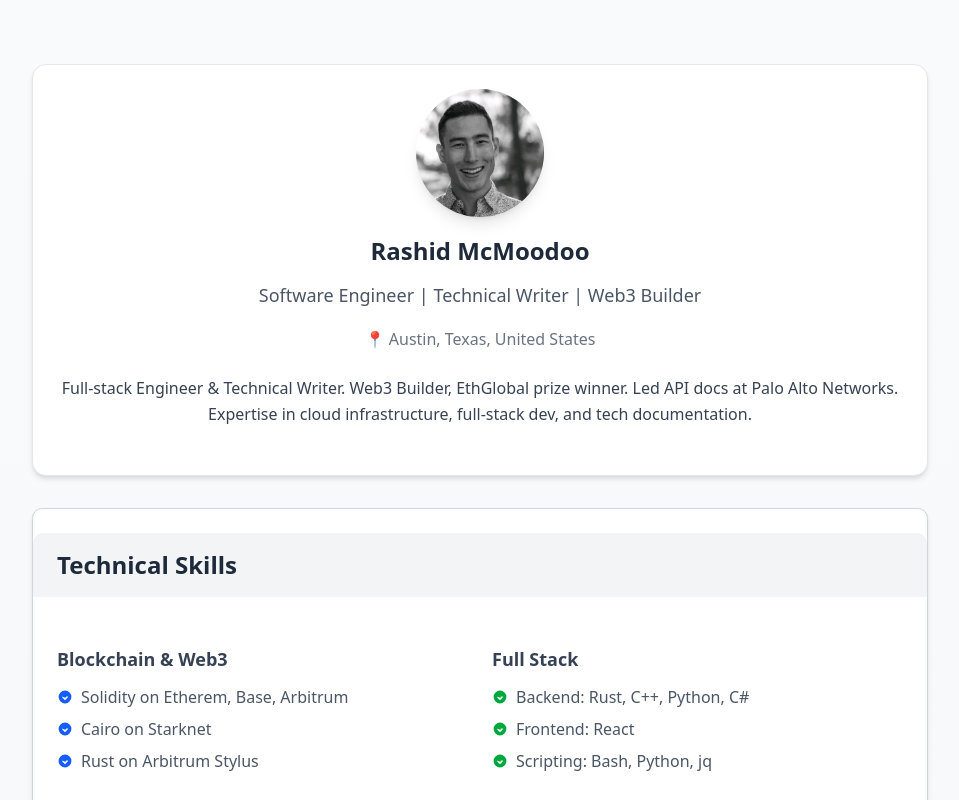
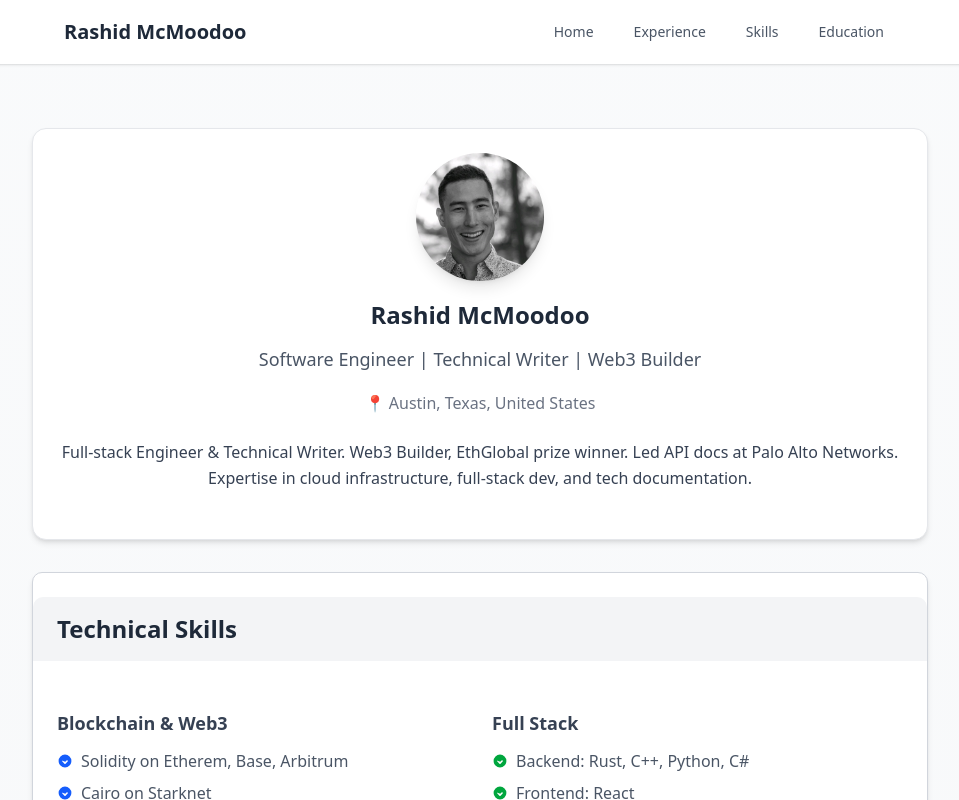
Before and after one commit to mcmoodoo/mcmoodoo, a Next.js app: page / in a window 1280 px wide. Shown: the top 800 px of the page, without its empty margins (160-1119 px from the left). Built offline with nearby package versions, Linux system fonts and the light colour scheme.

Commit message:
added top navbar

```diff
--- a/src/app/layout.tsx
+++ b/src/app/layout.tsx
@@ -1,5 +1,6 @@
 import type { Metadata } from "next";
 import { Geist, Geist_Mono } from "next/font/google";
+import { NavBar } from "@/components/ui/navbar";
 import "./globals.css";
 
 const geistSans = Geist({
@@ -23,10 +24,11 @@ export default function RootLayout({
 	children: React.ReactNode;
 }>) {
 	return (
-		<html lang="en">
+		<html lang="en" className="scroll-smooth">
 			<body
 				className={`${geistSans.variable} ${geistMono.variable} antialiased`}
 			>
+				<NavBar />
 				{children}
 			</body>
 		</html>
--- a/src/app/page.tsx
+++ b/src/app/page.tsx
@@ -26,7 +26,7 @@ const pageContent = {
 			items: [
 				"Solidity on Etherem, Base, Arbitrum",
 				"Cairo on Starknet",
-        "Rust on Arbitrum Stylus"
+				"Rust on Arbitrum Stylus",
 			],
 		},
 		fullstack: {
@@ -128,6 +128,7 @@ export default function Home() {
 				</Card>
 
 				{/* Skills Section */}
+				<section id="skills">
 					<Card className="mb-8 border border-gray-300 shadow-md rounded-lg">
 						<CardHeader className="bg-gray-100 rounded-t-lg px-6 py-4">
 							<CardTitle className="text-2xl font-bold text-gray-800">
@@ -186,9 +187,11 @@ export default function Home() {
 							</div>
 						</CardContent>
 					</Card>
+				</section>
 
 				{/* Education Section */}
-				<Card className="mt-4 border-gray-200 shadow-sm">
+				<section id="education">
+					<Card className="mt-4 mb-8 border-gray-200 shadow-sm">
 						<CardHeader>
 							<CardTitle className="text-xl font-bold">Education</CardTitle>
 						</CardHeader>
@@ -203,8 +206,12 @@ export default function Home() {
 							))}
 						</CardContent>
 					</Card>
+				</section>
 
+				{/* Experience Section */}
+				<section id="experience">
 					<ExperienceSection />
+				</section>
 			</div>
 		</main>
 	);
--- a/src/components/Experience.tsx
+++ b/src/components/Experience.tsx
@@ -209,12 +209,12 @@ const ExperienceCard: React.FC<Experience & { isLeft: boolean }> = ({
 	skills,
 	isLeft,
 }) => (
-	<div className={`flex w-full ${isLeft ? 'justify-start' : 'justify-end'}`}>
+	<div className={`flex w-full ${isLeft ? "justify-start" : "justify-end"}`}>
 		<motion.div
 			whileHover={{ scale: 1.02 }}
 			whileTap={{ scale: 0.98 }}
 			layout
-			className={`w-5/6 md:w-[45%] ${isLeft ? 'mr-auto' : 'ml-auto'}`}
+			className={`w-5/6 md:w-[45%] ${isLeft ? "mr-auto" : "ml-auto"}`}
 		>
 			<Card className="p-4 shadow-md rounded-xl bg-white border border-gray-100">
 				<CardContent className="p-0">
--- /dev/null
+++ b/src/components/ui/navbar.tsx
@@ -0,0 +1,90 @@
+"use client";
+
+import { useState } from "react";
+import Link from "next/link";
+import { Menu, X } from "lucide-react";
+import { cn } from "@/lib/utils";
+
+type NavItem = {
+	label: string;
+	href: string;
+};
+
+const navItems: NavItem[] = [
+	{ label: "Home", href: "/" },
+	{ label: "Experience", href: "#experience" },
+	{ label: "Skills", href: "#skills" },
+	{ label: "Education", href: "#education" },
+];
+
+export function NavBar() {
+	const [isMenuOpen, setIsMenuOpen] = useState(false);
+
+	return (
+		<header className="sticky top-0 z-50 w-full bg-white/90 backdrop-blur-sm shadow-sm">
+			<nav className="max-w-4xl mx-auto px-4 sm:px-6 lg:px-8">
+				<div className="flex items-center justify-between h-16">
+					{/* Logo/Brand */}
+					<div className="flex-shrink-0">
+						<Link
+							href="/"
+							className="text-xl font-bold text-gray-800 transition-colors hover:text-blue-600"
+						>
+							Rashid McMoodoo
+						</Link>
+					</div>
+
+					{/* Desktop Nav Links */}
+					<div className="hidden md:block">
+						<div className="ml-10 flex items-center space-x-4">
+							{navItems.map((item) => (
+								<Link
+									key={item.label}
+									href={item.href}
+									className="text-gray-600 hover:text-blue-600 px-3 py-2 rounded-md text-sm font-medium transition-colors"
+								>
+									{item.label}
+								</Link>
+							))}
+						</div>
+					</div>
+
+					{/* Mobile Menu Button */}
+					<div className="md:hidden">
+						<button
+							type="button"
+							onClick={() => setIsMenuOpen(!isMenuOpen)}
+							className="inline-flex items-center justify-center p-2 rounded-md text-gray-600 hover:text-blue-600 hover:bg-gray-100 focus:outline-none focus:ring-2 focus:ring-inset focus:ring-blue-500"
+							aria-expanded={isMenuOpen}
+						>
+							<span className="sr-only">
+								{isMenuOpen ? "Close main menu" : "Open main menu"}
+							</span>
+							{isMenuOpen ? (
+								<X className="block h-6 w-6" aria-hidden="true" />
+							) : (
+								<Menu className="block h-6 w-6" aria-hidden="true" />
+							)}
+						</button>
+					</div>
+				</div>
+			</nav>
+
+			{/* Mobile Menu, show/hide based on menu state */}
+			<div className={cn("md:hidden", isMenuOpen ? "block" : "hidden")}>
+				<div className="px-2 pt-2 pb-3 space-y-1 sm:px-3 shadow-lg bg-white">
+					{navItems.map((item) => (
+						<Link
+							key={item.label}
+							href={item.href}
+							className="text-gray-600 hover:text-blue-600 hover:bg-gray-100 block px-3 py-2 rounded-md text-base font-medium transition-colors"
+							onClick={() => setIsMenuOpen(false)}
+						>
+							{item.label}
+						</Link>
+					))}
+				</div>
+			</div>
+		</header>
+	);
+}
```
Lines whose indentation alone changed are shown as unchanged.
